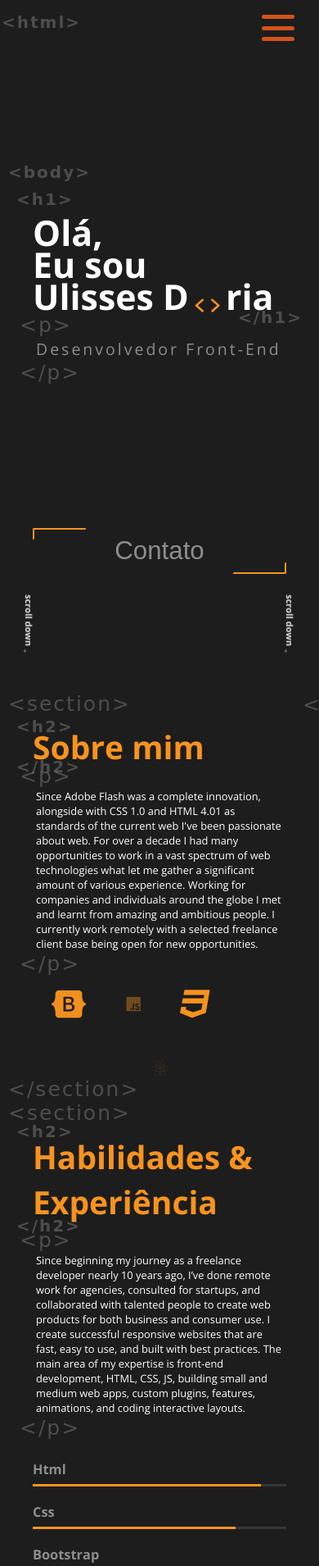
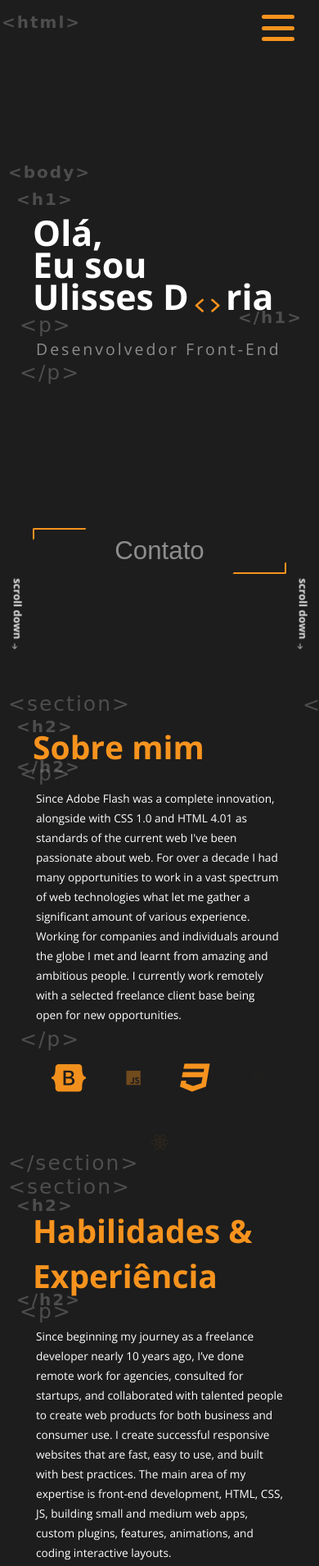
Before and after one commit to Ulisses152/My_portfolio, a plain HTML site: page index.html in a window 390 px wide. Shown: the top 1910 px of the page at 82% size. Drawn offline with nearby package versions, Linux system fonts and the light colour scheme; a web font is replaced by a local one.

Commit message:
Alterações font-size(p)/color (hamburger)/e position

```diff
--- a/css/main.css
+++ b/css/main.css
@@ -146,7 +146,7 @@ body {
   position: absolute;
   height: 5px;
   width: 50%;
-  background: #d3531a;
+  background: var(--orange);
   opacity: 1;
   -webkit-transform: rotate(0deg);
   -moz-transform: rotate(0deg);
--- a/css/responsive.css
+++ b/css/responsive.css
@@ -225,6 +225,10 @@
     color: #333;
     box-shadow: 0 3px 14px rgb(0 0 0 / 40%);
   }
+  .menu a {
+    font-size: 5.5vw;
+    line-height: 16vw;
+  }
 }
 
 @media only screen and (max-width: 600px) {
@@ -262,7 +266,8 @@
   .skills p,
   .projects p,
   .contact p {
-    font-size: 3.3vw;
+    font-size: 3.5vw;
+    line-height: 2.4rem;
   }
 
   .home,
@@ -363,6 +368,18 @@
     color: #333;
     box-shadow: 0 3px 14px rgb(0 0 0 / 40%);
   }
+  .scroll-down {
+    width: 110%;
+
+    bottom: 8rem;
+    left: -2.2rem;
+  }
+  .scroll-anima {
+    font-size: 1.3rem;
+  }
+  .scroll-anima ion-icon {
+    font-size: 2.5vw;
+  }
 }
 @media only screen and (max-width: 480px) {
   .home h1 {
@@ -410,6 +427,12 @@
     font-size: 5rem;
     width: 100%;
   }
+  .scroll-down {
+    width: 112%;
+
+    bottom: 8rem;
+    left: -2.2rem;
+  }
 }
 @media only screen and (max-width: 375px) {
   .home span::before {
@@ -418,7 +441,7 @@
   }
   .btn-contact {
     top: 6rem;
-    font-size: 5rem;
+    font-size: 3rem;
     width: 100%;
   }
   .home p {
@@ -434,7 +457,7 @@
   }
   .btn-contact {
     top: 9rem;
-    font-size: 5rem;
+    font-size: 4rem;
     width: 100%;
   }
   .home p {
@@ -445,4 +468,7 @@
     font-size: 14vw;
     padding: 0.8rem 0.8rem;
   }
+  .scroll-down {
+    width: 114%;
+  }
 }
```
